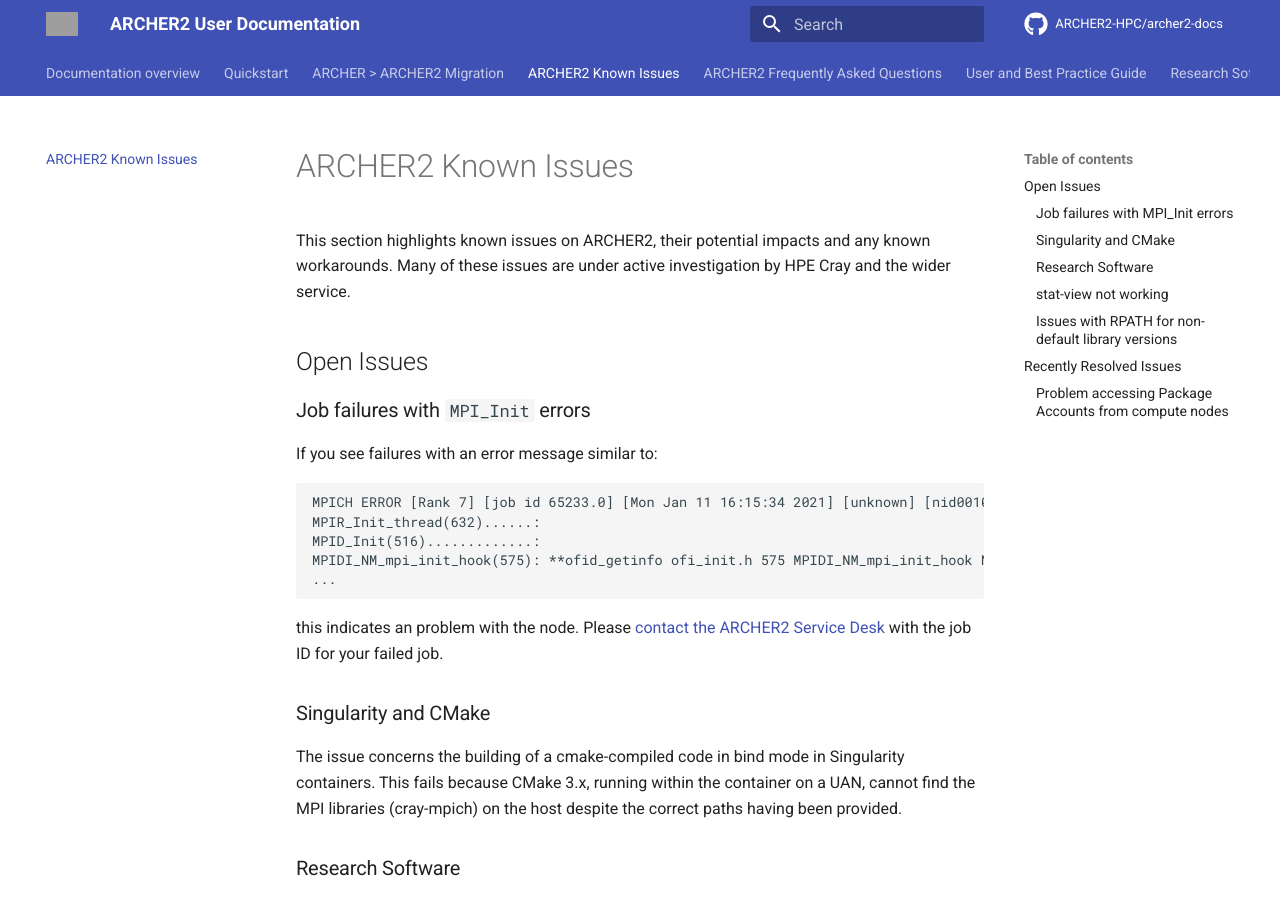
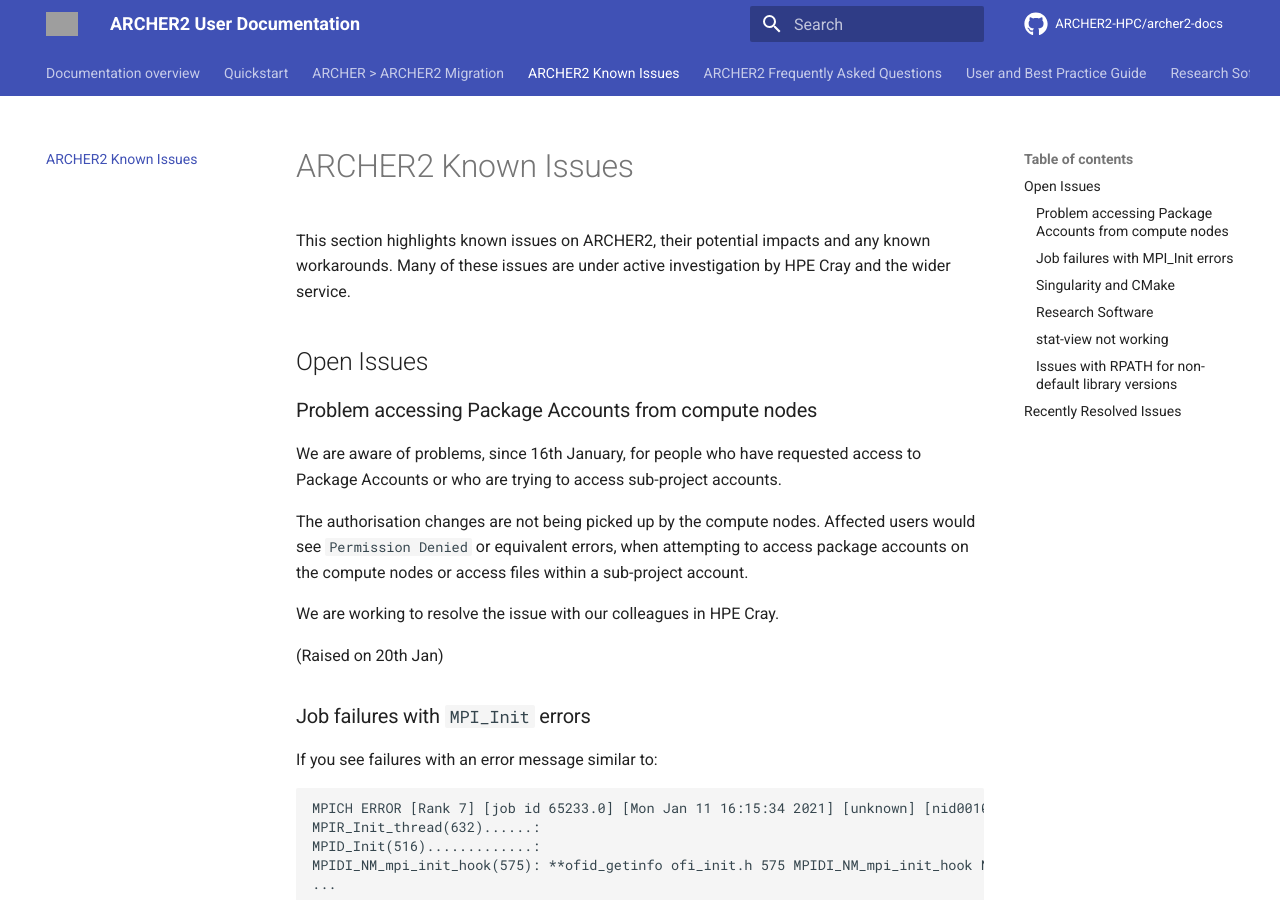
Before and after one commit to ARCHER2-HPC/archer2-docs, an MkDocs documentation site: the page built from docs/known-issues/index.md, in a window 1280 px wide and 900 px high. Built offline with MkDocs 1.6.1 and Material for MkDocs 9.7.7, drawn with Linux system fonts in a browser that asks for light colours; comment, search, counter and statistics services are not loaded; some of the changed text lies outside the part shown; grey boxes are pictures that could not be loaded.

Commit message:
Package account issue not resoveld after all

```diff
--- a/docs/known-issues/index.md
+++ b/docs/known-issues/index.md
@@ -5,6 +5,17 @@
 active investigation by HPE Cray and the wider service.
 
 ## Open Issues
+
+
+### Problem accessing Package Accounts from compute nodes
+
+We are aware of problems, since 16th January, for people who have requested access to Package Accounts or who are trying to access sub-project accounts.
+
+The authorisation changes are not being picked up by the compute nodes. Affected users would see `Permission Denied` or equivalent errors, when attempting to access package accounts on the compute nodes or access files within a sub-project account.
+
+We are working to resolve the issue with our colleagues in HPE Cray.
+
+(Raised on 20th Jan)
 
 
 ### Job failures with `MPI_Init` errors
```
Also changed, not shown: other parts of docs/known-issues/index.md (+0 -10 lines).
